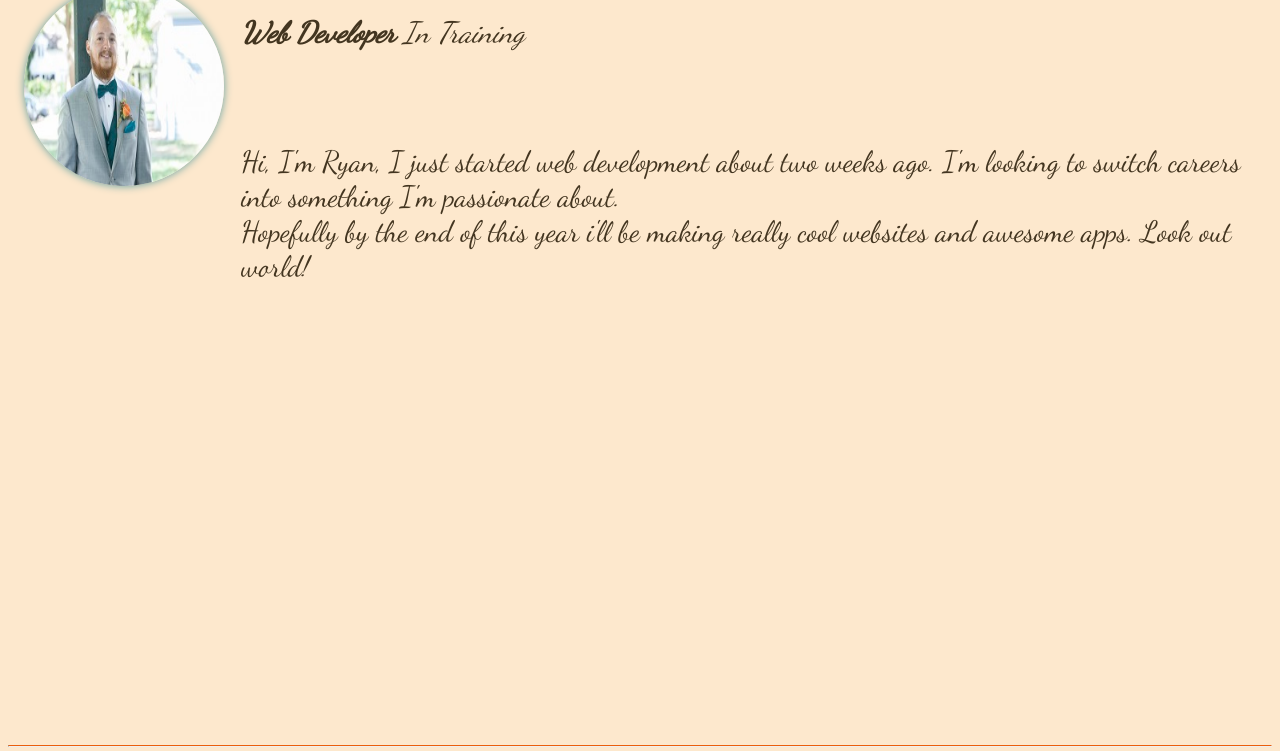
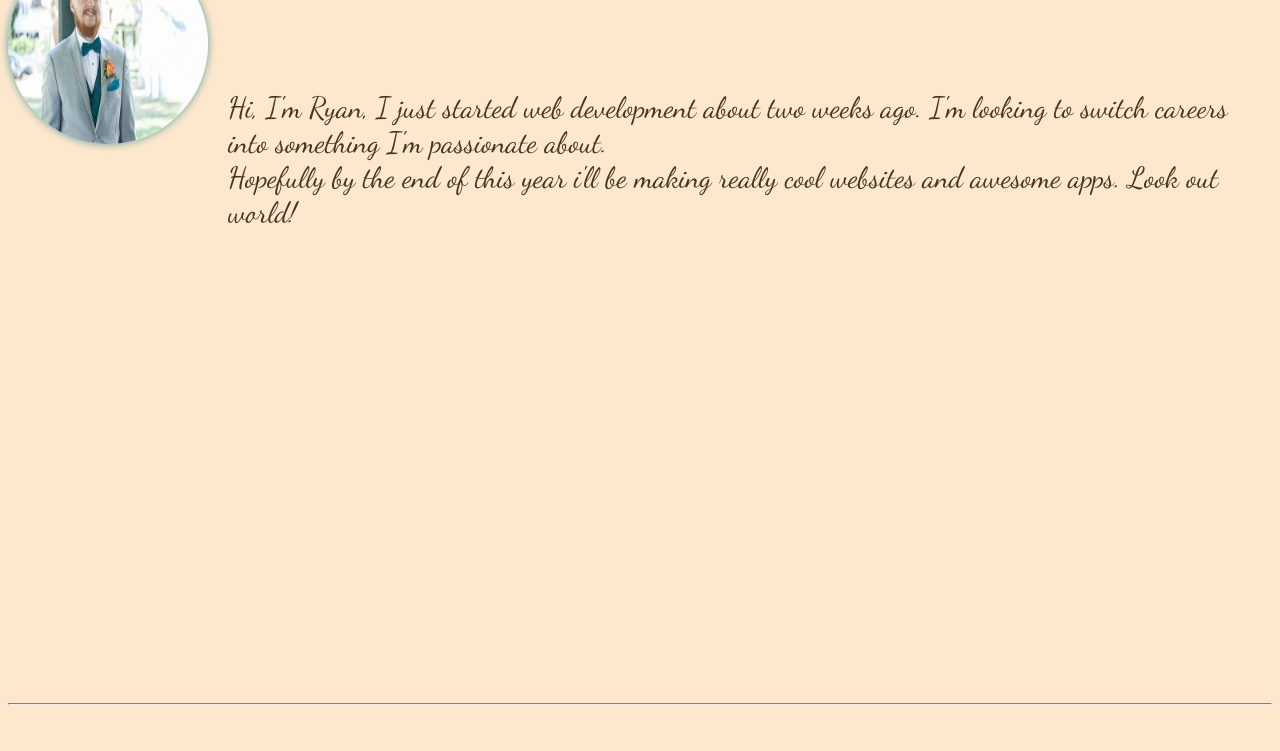
Before and after one commit to RyanMayWebdev/FirstDemoSite, a plain HTML site: page index.html in a window 1280 px wide. Shown: the part 600-1351 px from the top of the page. Drawn offline with Linux system fonts and the light colour scheme.

Commit message:
Add files via upload

```diff
--- a/index.html
+++ b/index.html
@@ -17,17 +17,18 @@
 
         </nav>
 
-        <table class="profiletable">
-            <tr>
-                <td><img class="profileimg" src="ryan.JPG" alt="Picture of Ryan May"></td>
-                <td class="welcomeFade"><h1>Ryan May</h1><p><em><strong>Web Developer</strong> In Training</em></p>
+        <div class="welcomeFlex">
+            <div>
+               <img class="profileimg" src="ryan.JPG" alt="Picture of Ryan May">
+            </div>
+                <section class="welcomeFade"><h1>Ryan May</h1><p><em><strong>Web Developer</strong> In Training</em></p>
                     <br>
                     <p>Hi, I'm Ryan, I just started web development about two weeks ago. I'm looking to switch careers into something I'm passionate about.
                     <br> Hopefully by the end of this year i'll be making really cool websites and awesome apps. Look out world!
                     </p>
-                </td>
-            </tr>
-        </table>
+                </section>
+
+        </div>
 
         <hr>
         <div class="flexcontainer">
--- a/style.css
+++ b/style.css
@@ -53,6 +53,7 @@ hr{
 .profileimg{
     width:200px;
     height:200px;
+    margin-right:20px;
     border-width:5px;
     border-radius:50%;
     border-color:cadetblue;
@@ -60,20 +61,29 @@ hr{
 
 }
 
-.profiletable{
+.welcomeFlex{
     display:flex;
-    justify-content:space-around;
+    justify-content:center;
     align-items:center;
-    flex-wrap:wrap;
     height:80rem;
-    margin-top:50px;
     border-spacing:15px;
     flex:1 1 auto;
 
 
 }
+
+@media (max-width:500px){
+    .welcomeFlex{
+        display:inline-block;
+    }
+    .profileimg{
+        margin-right:0px;
+    }
+
+}
+
 .flexcontainer{
-    margin-top:50px;
+
     max-height:100%;
     height:100%;
     display:flex;
@@ -91,8 +101,7 @@ hr{
     justify-content: center;
     width:100vw;
     flex-wrap:wrap;
-    margin-left:10px;
-    margin-right:10px;
+
 }
 @media (max-width: 500px){
     .skills{
```
